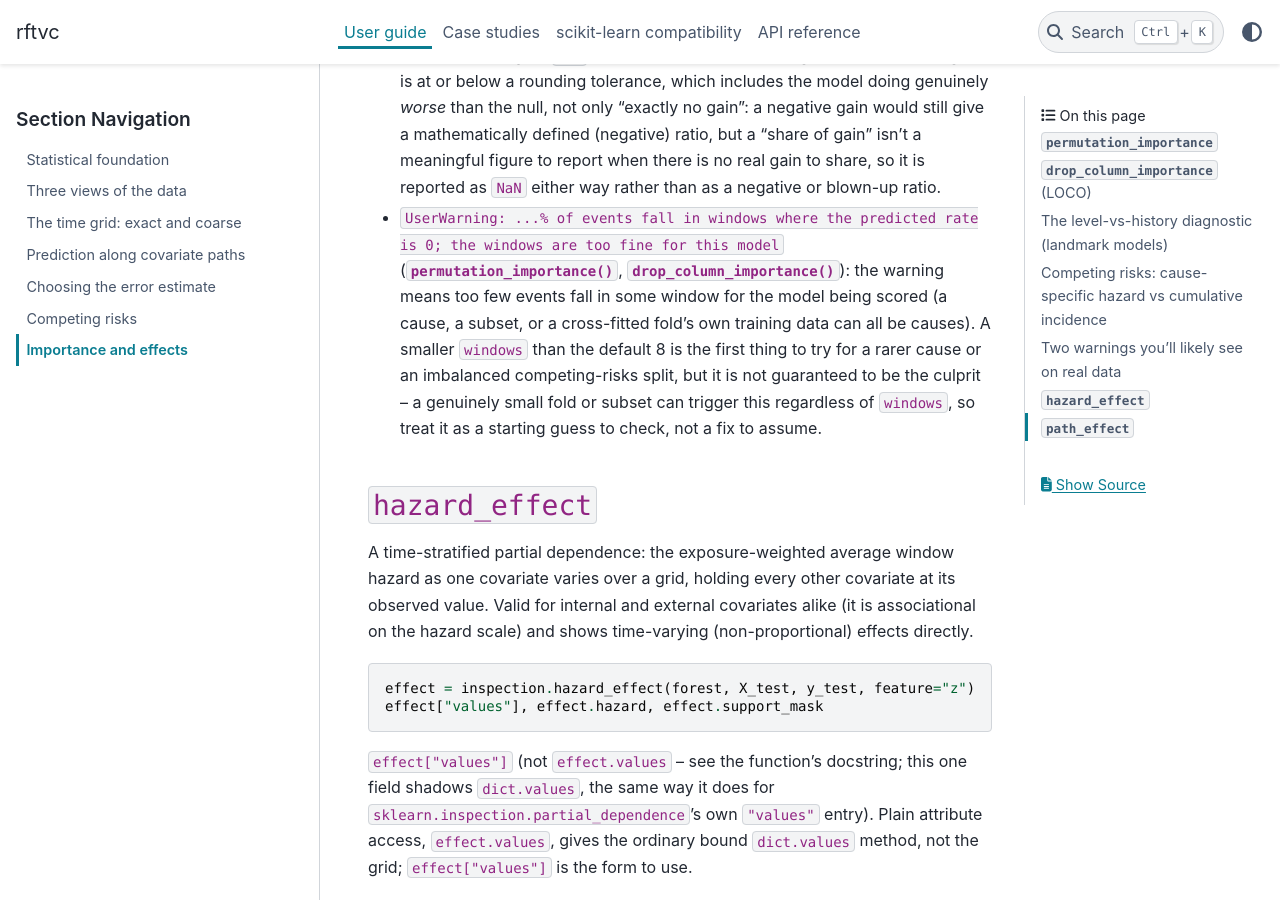
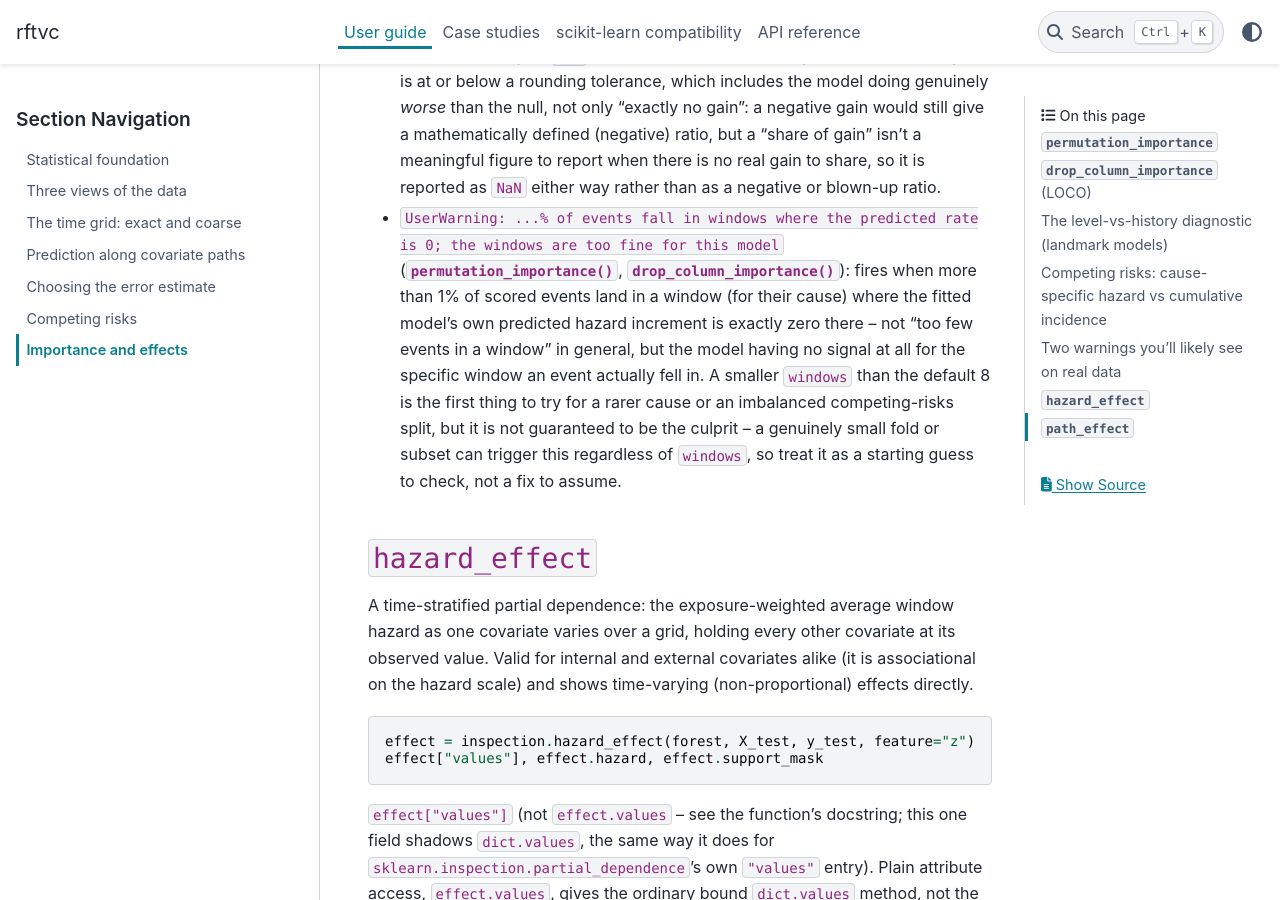
Before and after one commit to ciflikli/rftvc, a Sphinx documentation site: the page built from docs/source/user_guide/importance.rst, in a window 1280 px wide and 900 px high, scrolled down 2973 px. Built offline with Sphinx 7.4.7 and the PyData theme 0.15.4, drawn with Linux system fonts in a browser that asks for light colours; the version number is read from the project's files by our own code.

Commit message:
Fix the zero-rate warning's mechanism description
Codex's review found the previous wording ("too few events fall in
some window") mischaracterized the actual trigger. The code
(metrics.py: zero_cells += int((d[hit] <= 0).sum())) fires the warning
when >1% of scored events land in a window (for their cause) where
the fitted model's own predicted hazard increment is exactly zero -
a model-granularity problem, not an event-count-per-window problem.
Reproduced: the warning can fire with 100 events in a single window,
which the old wording's framing wouldn't predict.

share_of_gain's wording (the other half of this same PR) was checked
against the same review and confirmed accurate; no change there.

Co-Authored-By: Claude Sonnet 5 <noreply@anthropic.com>

```diff
--- a/docs/source/user_guide/importance.rst
+++ b/docs/source/user_guide/importance.rst
@@ -126,11 +126,13 @@ output can easily mistake either for one.
   either way rather than as a negative or blown-up ratio.
 - ``UserWarning: ...% of events fall in windows where the predicted rate is
   0; the windows are too fine for this model`` (:func:`~rftvc.inspection.permutation_importance`,
-  :func:`~rftvc.inspection.drop_column_importance`): the warning means too few
-  events fall in some window for the model being scored (a cause, a subset, or
-  a cross-fitted fold's own training data can all be causes). A smaller
-  ``windows`` than the default 8 is the first thing to try for a rarer cause
-  or an imbalanced competing-risks split, but it is not guaranteed to be the
+  :func:`~rftvc.inspection.drop_column_importance`): fires when more than 1%
+  of scored events land in a window (for their cause) where the fitted
+  model's own predicted hazard increment is exactly zero there -- not "too
+  few events in a window" in general, but the model having no signal at all
+  for the specific window an event actually fell in. A smaller ``windows``
+  than the default 8 is the first thing to try for a rarer cause or an
+  imbalanced competing-risks split, but it is not guaranteed to be the
   culprit -- a genuinely small fold or subset can trigger this regardless of
   ``windows``, so treat it as a starting guess to check, not a fix to assume.
 
```
